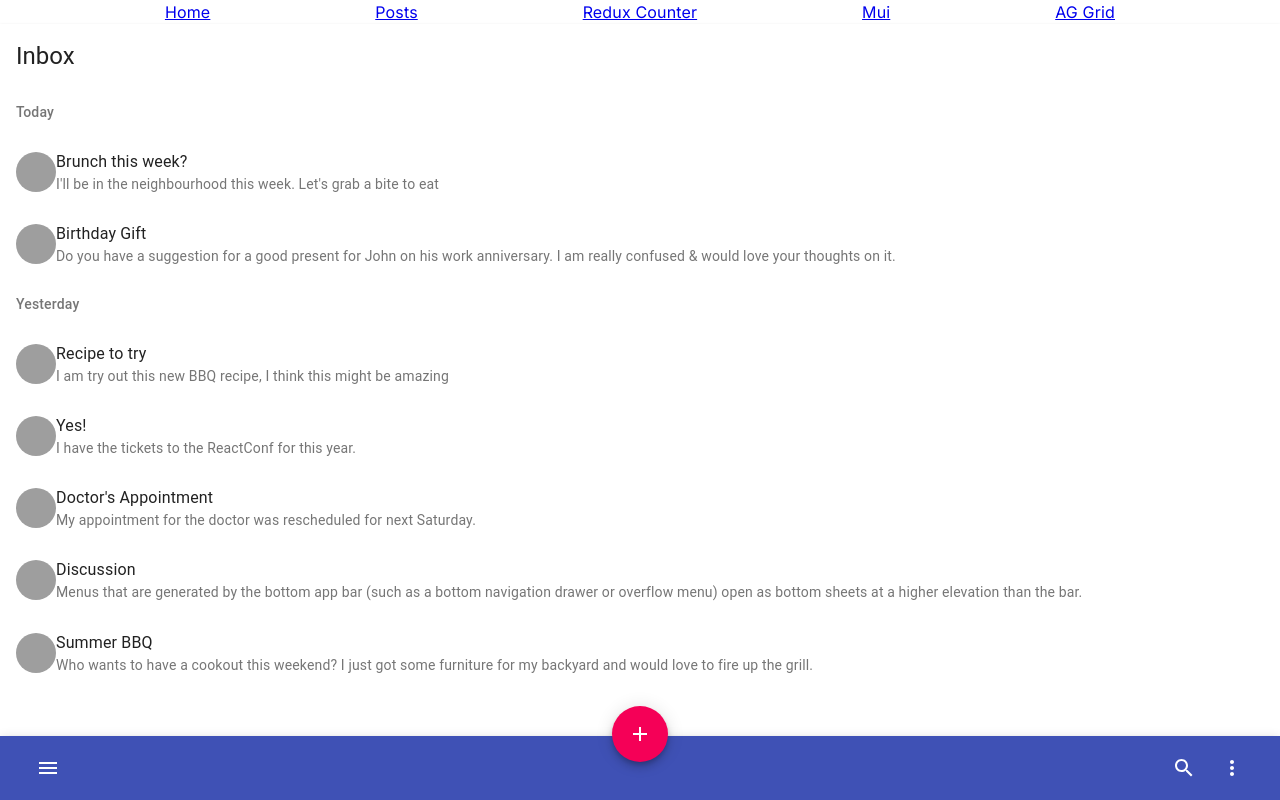
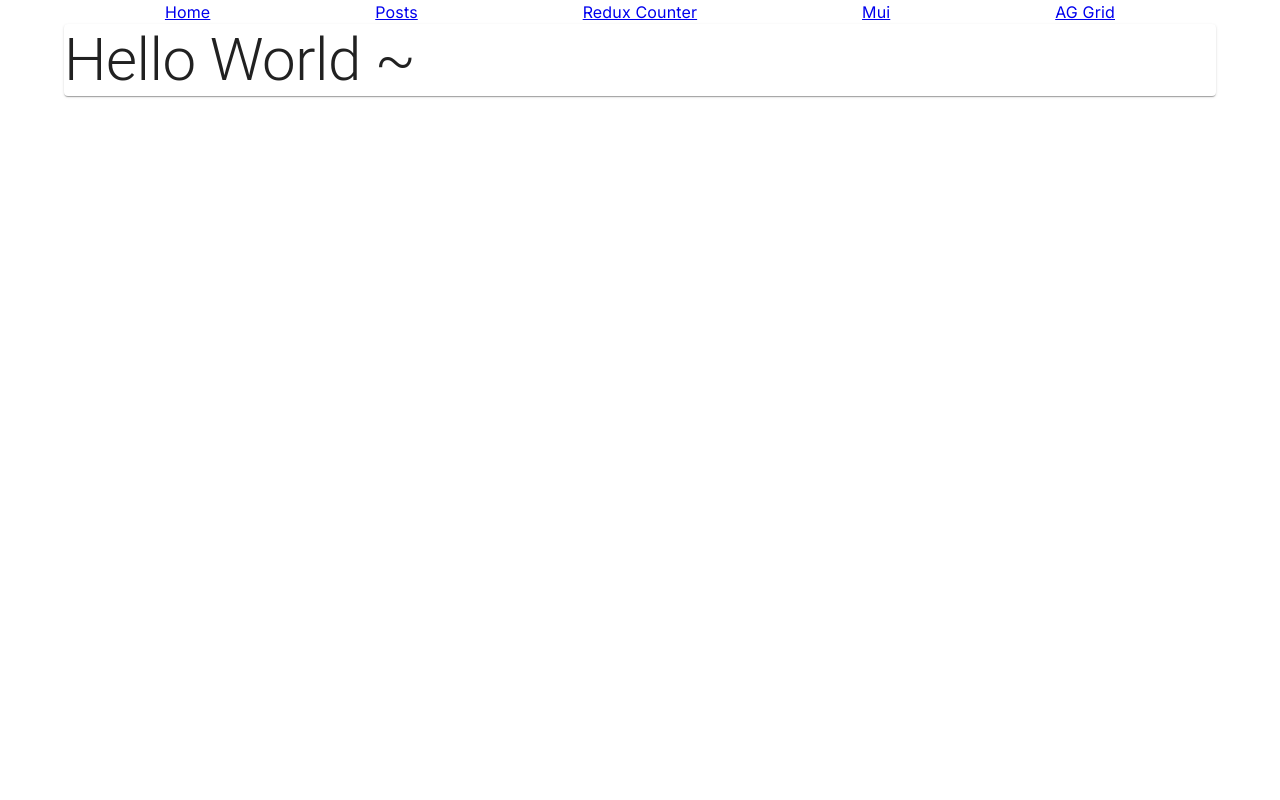
Before and after one commit to Code-District-Team/nextjs-template, a Next.js app: page /mui in a window 1280 px wide. Built offline with nearby package versions, Linux system fonts and the light colour scheme; grey boxes are pictures that could not be loaded.

Commit message:
mui comp added

```diff
--- a/package.json
+++ b/package.json
@@ -13,6 +13,8 @@
     "@emotion/cache": "^11.11.0",
     "@emotion/react": "^11.11.1",
     "@emotion/styled": "^11.11.0",
+    "@material-ui/core": "^4.12.4",
+    "@material-ui/icons": "^4.11.3",
     "@mui/material": "^5.14.19",
     "@reduxjs/toolkit": "^1.9.7",
     "ag-grid-community": "^30.2.1",
--- a/src/app/mui/page.tsx
+++ b/src/app/mui/page.tsx
@@ -1,170 +1,18 @@
-import React, { Fragment } from "react";
-import PropTypes from "prop-types";
-import {
-  createStyles,
-  Theme,
-  withStyles,
-  WithStyles,
-} from "@material-ui/core/styles";
-import AppBar from "@material-ui/core/AppBar";
-import CssBaseline from "@material-ui/core/CssBaseline";
-import Toolbar from "@material-ui/core/Toolbar";
-import Typography from "@material-ui/core/Typography";
-import IconButton from "@material-ui/core/IconButton";
-import Paper from "@material-ui/core/Paper";
-import Fab from "@material-ui/core/Fab";
-import List from "@material-ui/core/List";
-import ListItem from "@material-ui/core/ListItem";
-import ListItemText from "@material-ui/core/ListItemText";
-import ListSubheader from "@material-ui/core/ListSubheader";
-import Avatar from "@material-ui/core/Avatar";
-import MenuIcon from "@material-ui/icons/Menu";
-import AddIcon from "@material-ui/icons/Add";
-import SearchIcon from "@material-ui/icons/Search";
-import MoreIcon from "@material-ui/icons/MoreVert";
+import Box from "@mui/material/Box";
+import Card from "@mui/material/Card";
+import Container from "@mui/material/Container";
+import Typography from "@mui/material/Typography";
 
-const styles = (theme: Theme) =>
-  createStyles({
-    text: {
-      paddingTop: theme.spacing.unit * 2,
-      paddingLeft: theme.spacing.unit * 2,
-      paddingRight: theme.spacing.unit * 2,
-    },
-    paper: {
-      paddingBottom: 50,
-    },
-    list: {
-      marginBottom: theme.spacing.unit * 2,
-    },
-    subHeader: {
-      backgroundColor: theme.palette.background.paper,
-    },
-    appBar: {
-      top: "auto",
-      bottom: 0,
-    },
-    toolbar: {
-      alignItems: "center",
-      justifyContent: "space-between",
-    },
-    fabButton: {
-      position: "absolute",
-      zIndex: 1,
-      top: -30,
-      left: 0,
-      right: 0,
-      margin: "0 auto",
-    },
-  });
-
-const messages = [
-  {
-    id: 1,
-    primary: "Brunch this week?",
-    secondary:
-      "I'll be in the neighbourhood this week. Let's grab a bite to eat",
-    person: "/static/images/avatar/5.jpg",
-  },
-  {
-    id: 2,
-    primary: "Birthday Gift",
-    secondary: `Do you have a suggestion for a good present for John on his work
-      anniversary. I am really confused & would love your thoughts on it.`,
-    person: "/static/images/avatar/1.jpg",
-  },
-  {
-    id: 3,
-    primary: "Recipe to try",
-    secondary:
-      "I am try out this new BBQ recipe, I think this might be amazing",
-    person: "/static/images/avatar/2.jpg",
-  },
-  {
-    id: 4,
-    primary: "Yes!",
-    secondary: "I have the tickets to the ReactConf for this year.",
-    person: "/static/images/avatar/3.jpg",
-  },
-  {
-    id: 5,
-    primary: "Doctor's Appointment",
-    secondary:
-      "My appointment for the doctor was rescheduled for next Saturday.",
-    person: "/static/images/avatar/4.jpg",
-  },
-  {
-    id: 6,
-    primary: "Discussion",
-    secondary: `Menus that are generated by the bottom app bar (such as a bottom
-      navigation drawer or overflow menu) open as bottom sheets at a higher elevation
-      than the bar.`,
-    person: "/static/images/avatar/5.jpg",
-  },
-  {
-    id: 7,
-    primary: "Summer BBQ",
-    secondary: `Who wants to have a cookout this weekend? I just got some furniture
-      for my backyard and would love to fire up the grill.`,
-    person: "/static/images/avatar/1.jpg",
-  },
-];
-
-export interface Props extends WithStyles<typeof styles> {}
-
-function BottomAppBar(props: Props) {
-  const { classes } = props;
+export default function Home() {
   return (
-    <React.Fragment>
-      <CssBaseline />
-      <Paper square className={classes.paper}>
-        <Typography className={classes.text} variant="h5" gutterBottom>
-          Inbox
-        </Typography>
-        <List className={classes.list}>
-          {messages.map(({ id, primary, secondary, person }) => (
-            <Fragment key={id}>
-              {id === 1 && (
-                <ListSubheader className={classes.subHeader}>
-                  Today
-                </ListSubheader>
-              )}
-              {id === 3 && (
-                <ListSubheader className={classes.subHeader}>
-                  Yesterday
-                </ListSubheader>
-              )}
-              <ListItem button>
-                <Avatar alt="Profile Picture" src={person} />
-                <ListItemText primary={primary} secondary={secondary} />
-              </ListItem>
-            </Fragment>
-          ))}
-        </List>
-      </Paper>
-      <AppBar position="fixed" color="primary" className={classes.appBar}>
-        <Toolbar className={classes.toolbar}>
-          <IconButton color="inherit" aria-label="Open drawer">
-            <MenuIcon />
-          </IconButton>
-          <Fab color="secondary" aria-label="Add" className={classes.fabButton}>
-            <AddIcon />
-          </Fab>
-          <div>
-            <IconButton color="inherit">
-              <SearchIcon />
-            </IconButton>
-            <IconButton color="inherit">
-              <MoreIcon />
-            </IconButton>
-          </div>
-        </Toolbar>
-      </AppBar>
-    </React.Fragment>
+    <main>
+      <Container>
+        <Box>
+          <Card>
+            <Typography variant="h2">Hello World ~</Typography>
+          </Card>
+        </Box>
+      </Container>
+    </main>
   );
 }
-
-BottomAppBar.propTypes = {
-  classes: PropTypes.object.isRequired,
-} as any;
-
-export default withStyles(styles)(BottomAppBar);
```
